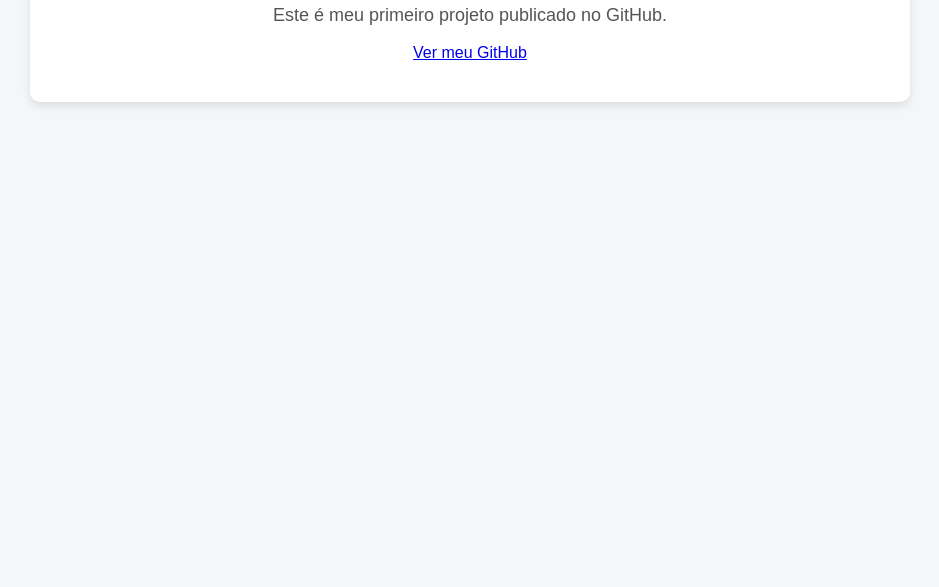
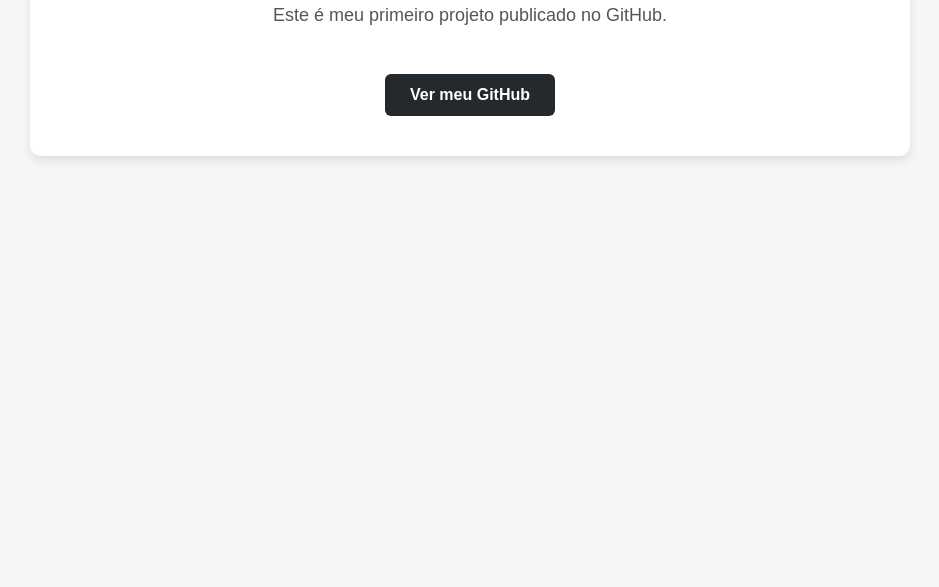
Before and after one commit to robsonalves-dev/meu-primeiro-projeto, a plain HTML site: page index.html in a window 1280 px wide. Shown: the part 213-800 px from the top of the page, without its empty margins (170-1109 px from the left). Drawn offline with Linux system fonts and the light colour scheme.

Commit message:
Update style.css

```diff
--- a/style.css
+++ b/style.css
@@ -19,6 +19,21 @@ h1 {
   color: #222;
   margin-bottom: 20px;
 }
+.btn {
+  display: inline-block;
+  margin-top: 30px;
+  padding: 12px 25px;
+  background-color: #24292e;
+  color: #ffffff;
+  text-decoration: none;
+  border-radius: 6px;
+  font-weight: bold;
+}
+
+.btn:hover {
+  background-color: #000;
+}
+
 
 p {
   color: #555;
```
